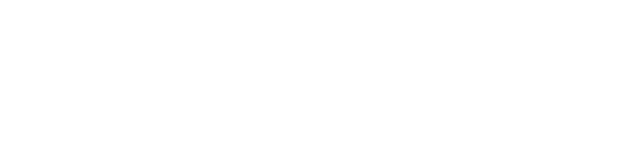
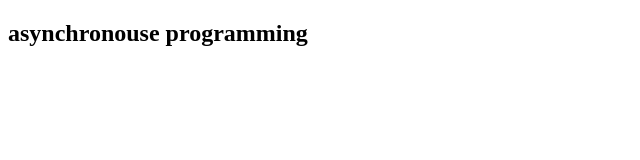
Before and after one commit to venkateshburra/javascript-concept, a plain HTML site: page asynchronouse/async.html in a window 1280 px wide. Shown: the whole page, without its empty margins (0-640 px from the left). Drawn offline with Linux system fonts and the light colour scheme.

Commit message:
deleted modified and created one file

```diff
--- a/asynchronouse/async.html
+++ b/asynchronouse/async.html
@@ -6,7 +6,7 @@
   <title>Document</title>
 </head>
 <body>
-
+  <h2>asynchronouse programming</h2>
   <script src="/asynchronouse/fetch.js"></script>
 </body>
 </html>
```
Also changed, not shown: 1 other file.
